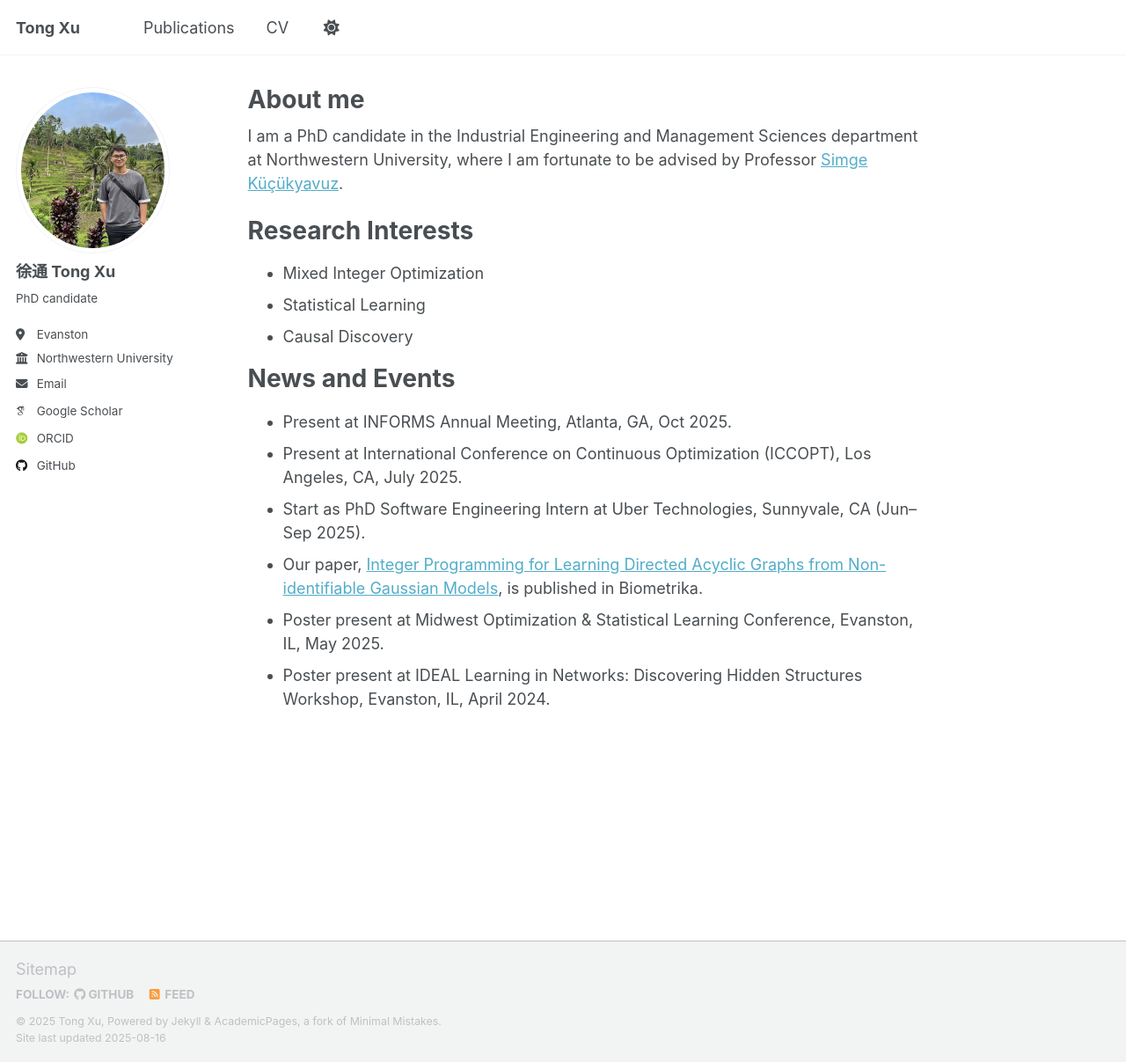
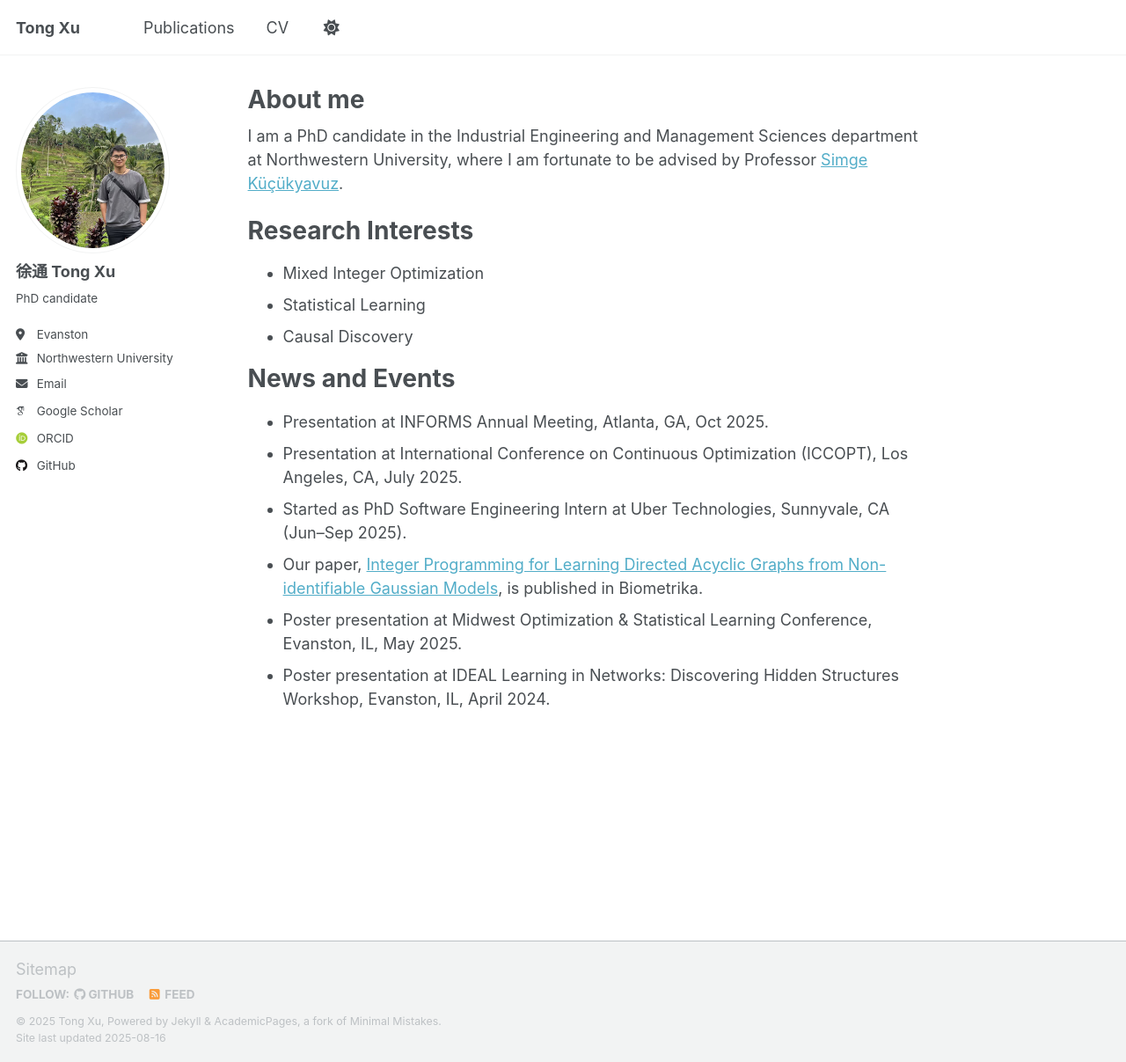
Before and after one commit to AtomXT/AtomXT, a Jekyll site: the page built from _pages/about.md, in a window 1280 px wide and 1207 px high. Shown: the whole window at 88% size. Built offline with Jekyll 4.4.1, drawn with Linux system fonts in a browser that asks for light colours; some web fonts are replaced; a script that is not in the unit is left out.

```diff
--- a/_config.yml
+++ b/_config.yml
@@ -37,7 +37,7 @@ author:
   googlescholar    : "https://scholar.google.com/citations?user=xkjQ6joAAAAJ&hl=en"
   inspire-hep      : # URL
   impactstory      : # URL
-  orcid            : "https://orcid.org/my-orcid?orcid=0009-0008-2654-5152"
+  orcid            : "https://orcid.org/0009-0008-2654-5152"
   semantic         : # URL
   pubmed           :
   researchgate     : # URL
@@ -47,7 +47,7 @@ author:
   bitbucket        : # Username - Update with your username on the site
   codepen          : # Username
   dribbble         : # Username
-  github           : ""
+  github           : "AtomXT"
   kaggle           : # Username
   stackoverflow    : # User number or user number and name (i.e., use "1" or "1/jeff-atwood")
 
--- a/_pages/about.md
+++ b/_pages/about.md
@@ -18,9 +18,9 @@ Research Interests
 
 News and Events
 ======
-- Present at INFORMS Annual Meeting, Atlanta, GA, Oct 2025.
-- Present at International Conference on Continuous Optimization (ICCOPT), Los Angeles, CA, July 2025.
-- Start as PhD Software Engineering Intern at Uber Technologies, Sunnyvale, CA (Jun–Sep 2025).
+- Presentation at INFORMS Annual Meeting, Atlanta, GA, Oct 2025.
+- Presentation at International Conference on Continuous Optimization (ICCOPT), Los Angeles, CA, July 2025.
+- Started as PhD Software Engineering Intern at Uber Technologies, Sunnyvale, CA (Jun–Sep 2025).
 - Our paper, [Integer Programming for Learning Directed Acyclic Graphs from Non-identifiable Gaussian Models](https://academic.oup.com/biomet/advance-article-abstract/doi/10.1093/biomet/asaf032/8121152), is published in Biometrika.
-- Poster present at Midwest Optimization & Statistical Learning Conference, Evanston, IL, May 2025.
-- Poster present at IDEAL Learning in Networks: Discovering Hidden Structures Workshop, Evanston, IL, April 2024.
+- Poster presentation at Midwest Optimization & Statistical Learning Conference, Evanston, IL, May 2025.
+- Poster presentation at IDEAL Learning in Networks: Discovering Hidden Structures Workshop, Evanston, IL, April 2024.
--- a/_pages/publications.html
+++ b/_pages/publications.html
@@ -15,9 +15,9 @@ author_profile: true
 <p align="justify">
   <h2>Journal Articles</h2>
   <ol reversed>
-    <li><strong>Xu, T.</strong>, Taeb, A., Küçükyavuz, S., & Shojaie, A. (2025). Integer Programming for Learning Directed Acyclic Graphs from Non-identifiable Linear Models. <em>Biometrika</em>. [<a href="https://doi.org/10.1093/biomet/asaf032" target="_blank" rel="noopener noreferrer">Link</a>]</li>
+    <li><strong>Xu, T.</strong>, Taeb, A., Küçükyavuz, S., & Shojaie, A. (2025). Integer Programming for Learning Directed Acyclic Graphs from Non-identifiable Linear Models. <em>Biometrika</em>. [<a href="https://doi.org/10.1093/biomet/asaf032" target="_blank" rel="noopener noreferrer">Link</a>] [<a href="https://github.com/AtomXT/MICP-NID" target="_blank" rel="noopener noreferrer">Code</a>]</li>
 
-    <li>Ravikumar, V., <strong>Xu, T.</strong>, Al-Holou, W. N., Fattahi, S., & Rao, A. (2023). Efficient Inference of Spatially-varying Gaussian Markov Random Fields with Applications in Gene Regulatory Networks. <em>IEEE/ACM Transactions on Computational Biology and Bioinformatics</em>. [<a href="https://ieeexplore.ieee.org/abstract/document/10144439" target="_blank" rel="noopener noreferrer">Link</a>]</li>
+    <li>Ravikumar, V., <strong>Xu, T.</strong>, Al-Holou, W. N., Fattahi, S., & Rao, A. (2023). Efficient Inference of Spatially-varying Gaussian Markov Random Fields with Applications in Gene Regulatory Networks. <em>IEEE/ACM Transactions on Computational Biology and Bioinformatics</em>. [<a href="https://ieeexplore.ieee.org/abstract/document/10144439" target="_blank" rel="noopener noreferrer">Link</a>] [<a href="https://github.com/AtomXT/coordinate-descent-for-bayesian-networks" target="_blank" rel="noopener noreferrer">Code</a>]</li>
   </ol>
 
   <h2>Preprints</h2>
```
